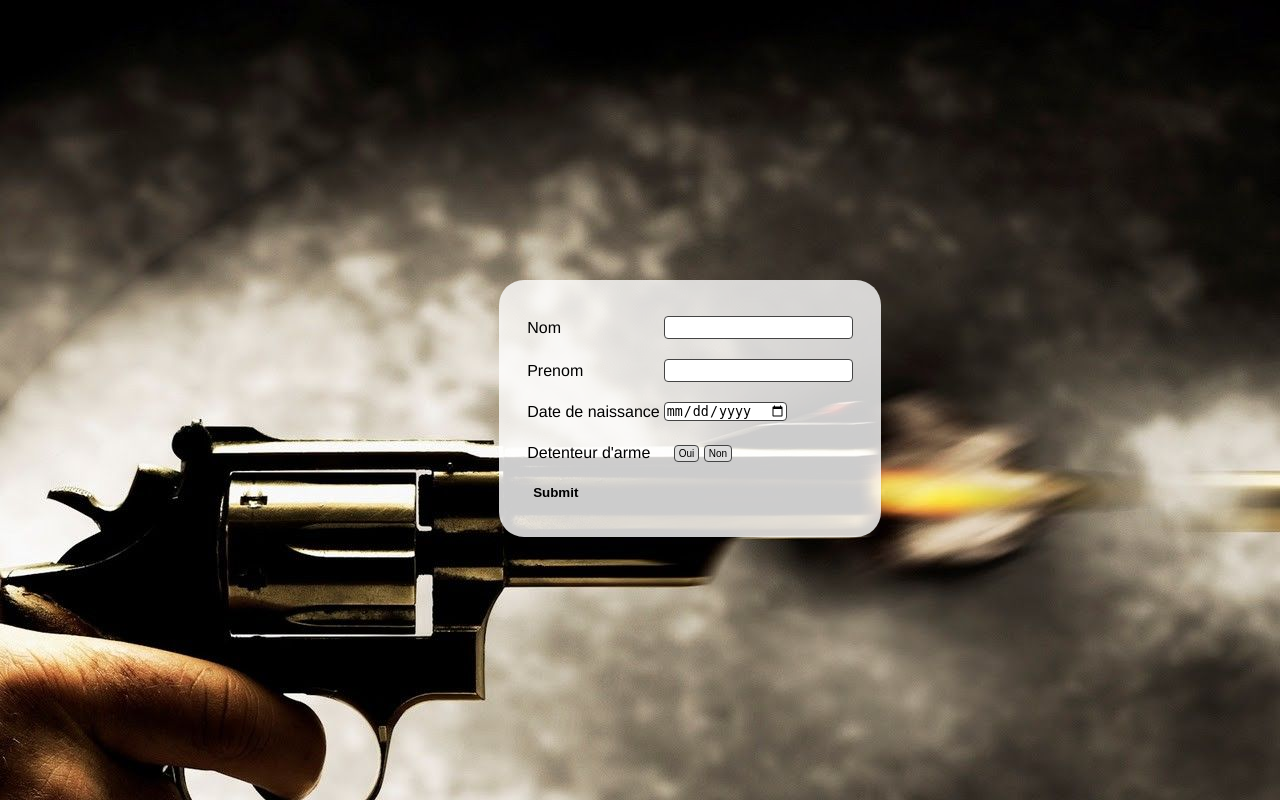
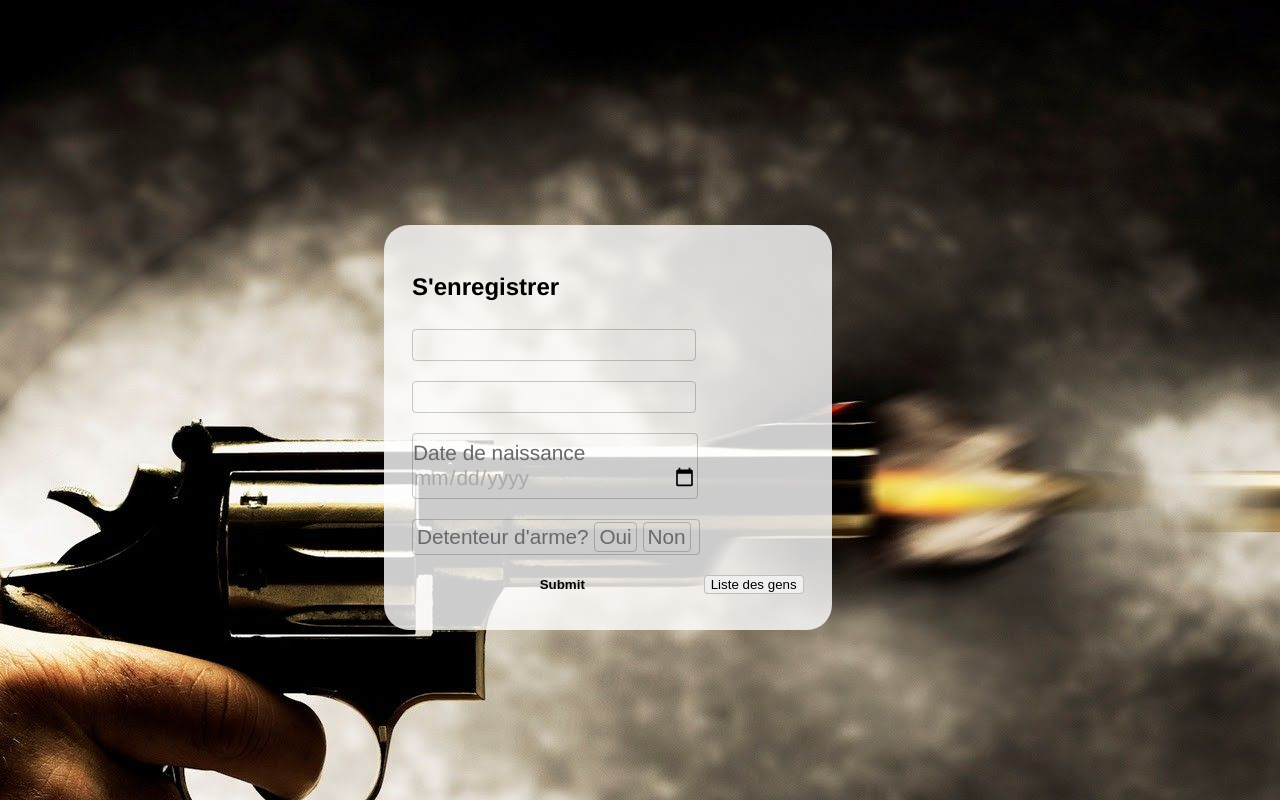
Before and after one commit to JaavLex/shootingclub-database, a PHP site: page / in a window 1280 px wide. Run offline with PHP 8.4, Linux system fonts and the light colour scheme.

Commit message:
[ADD] Placeholders + Animations

```diff
--- a/index.css
+++ b/index.css
@@ -1,5 +1,20 @@
 body {
   background-image: url(backg.jpg);
+}
+
+input[type="date"]:before {
+  content: attr(placeholder) !important;
+  color: dimgrey;
+  margin-right: 0.5em;
+}
+input[type="date"]:focus:before,
+input[type="date"]:valid:before {
+  content: "";
+}
+
+input[type="submit"]{
+  padding-left: 45%;
+  padding-right: 45%;
 }
 
 .mainform {
@@ -11,7 +26,7 @@ body {
 
 .mainform input {
   border-radius: 4px;
-  border: 1px solid #444;
+  border: 1px solid rgba(0, 0, 0, 0.2);
   margin: 8px 0;
 }
 
@@ -23,12 +38,12 @@ body {
 }
 
 .mainform input:hover {
-  background-color: grey;
+  background-color: lightgray;
   transition: 0.5s;
 }
 
 .mainform input:focus {
-  background-color: skyblue;
+  background-color: rgba(152, 251, 152, 0.5);
   transition: 0.5s;
 }
 
@@ -45,7 +60,7 @@ body {
 }
 
 .select-switch {
-  margin: 10px;
+  margin: 8px 0;
 }
 
 .select-switch input[type="radio"] {
@@ -54,33 +69,79 @@ body {
   width: 0;
 }
 
+.block-holder {
+  width: 98%;
+}
+
 .select-switch label {
     display: inline-block;
-    background-color: #ddd;
+    background-color: rgba(255, 255, 255, 0);
     padding: 2px 4px;
     font-family: sans-serif, Arial;
-    font-size: 10px;
-    border: 1px solid #444;
+    color: dimgrey;
+    font-size: 1.3rem;
+    border: 1px solid rgba(0, 0, 0, 0.2);
     border-radius: 4px;
 }
 
 .select-switch label:hover {
-  background-color: grey;
+  background-color: rgba(0, 0, 0, 0.2);
   transition: 0.5s;
 }
 
 .select-switch input[type="radio"]:focus + label {
-    border: 1px solid #444;
+    border: 2px solid #444;
 }
 
 .select-switch input[type="radio"]:checked + label {
-    background-color: skyblue;
-    border-color: darkblue;
+    background-color: rgba(152, 251, 152, 0.5);
+    border-color: rgba(0, 100, 0, 0.5);
 }
 
+.form__group {
+  position: relative;
+  padding: 15px 0 0;
+  margin-top: 10px;
+  width: 50%;
+}
+
+.form__field {
+  font-family: inherit;
+  width: 100%;
+  border: 0;
+  border-bottom: 2px solid gray;
+  outline: 0;
+  font-size: 1.3rem;
+  color: darkgrey;
+  padding: 7px 0;
+  background: transparent;
+  transition: border-color 0.2s;
+
+  &::placeholder {
+    color: transparent;
+  }
+
+  &:placeholder-shown ~ .form__label {
+    font-size: 1.3rem;
+    cursor: text;
+    top: 20px;
+  }
+}
+
+.form__field:focus {
+  padding-bottom: 6px;
+  font-weight: 700;
+  border-width: 3px;
+  border-image: linear-gradient(to right, $primary,$secondary);
+  border-image-slice: 1;
+}
+
+.form__field{
+  &:required,&:invalid { box-shadow:none; }
+}
 
 #block-container {
   position: absolute;
-  top: 35%;
-  left: 39%;
+  top: 25%;
+  left: 30%;
 }
--- a/index.html
+++ b/index.html
@@ -13,34 +13,38 @@
       <form action="./postformsql.php" method="post">
         <table class="mainform">
           <tr>
-            <td><label>Nom </label></td>
-            <td><input type="text" name="last_name"></input></td>
+            <div class="form__group">
+            <td><h2>S'enregistrer</h2><input type="text" name="last_name" class="form__field" placeholder="Nom" id="name" required></input></td>
+            </div>
           </tr>
           <tr>
-            <td><label>Prenom </label></td>
-            <td><input type="text" name="first_name"></input></td>
+            <td><input type="text" name="first_name" class="form__field" placeholder="Prénom" id="firstname" required></input></td>
           </tr>
           <tr>
-            <td><label>Date de naissance</label></td>
-            <td><input type="date" name="date_of_birth"></input></td>
+            <td><input type="date" name="date_of_birth" class="form__field" placeholder="Date de naissance" id="dateofbirth" required></input></td>
           </tr>
           <tr>
-            <td><label>Detenteur d'arme </label></td>
             <td>
               <div class="select-switch">
+                <label class="block-holder">Detenteur d'arme?
                 <input type="radio" id="radio-yes" name="wp_yesno" value="Y"></input>
                 <label for="radio-yes"> Oui </label>
                 <input type="radio" id="radio-no" name="wp_yesno" value="N"></input>
                 <label for="radio-no"> Non </label>
+                </label>
               </div>
             </td>
+
           </tr>
           <tr>
             <td>
               <input type="submit" value="Submit" />
             </td>
+            <td>
+              <td><input type="button" value="Liste des gens" onclick="parent.location='peoplelist.php'"> </input></td>
+            </td>
           </tr>
-          <table>
+          </table>
       </form>
     </div>
   </div>
```
